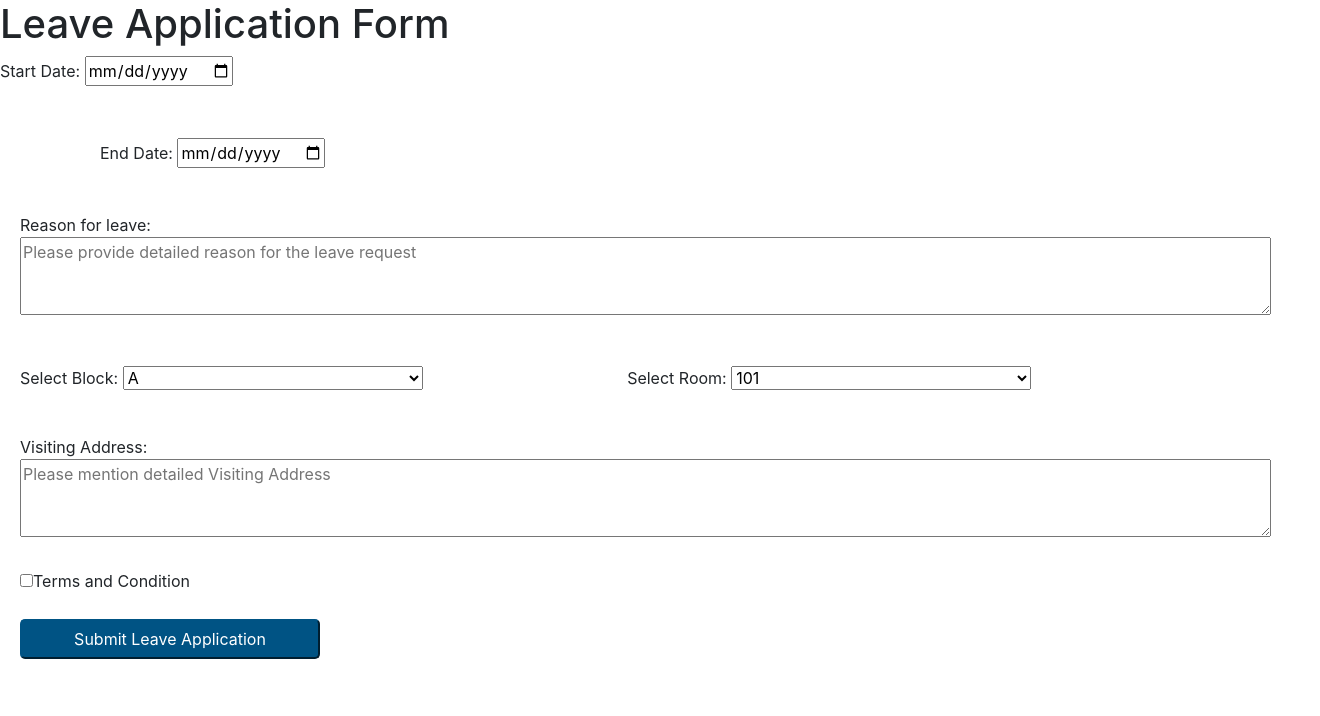
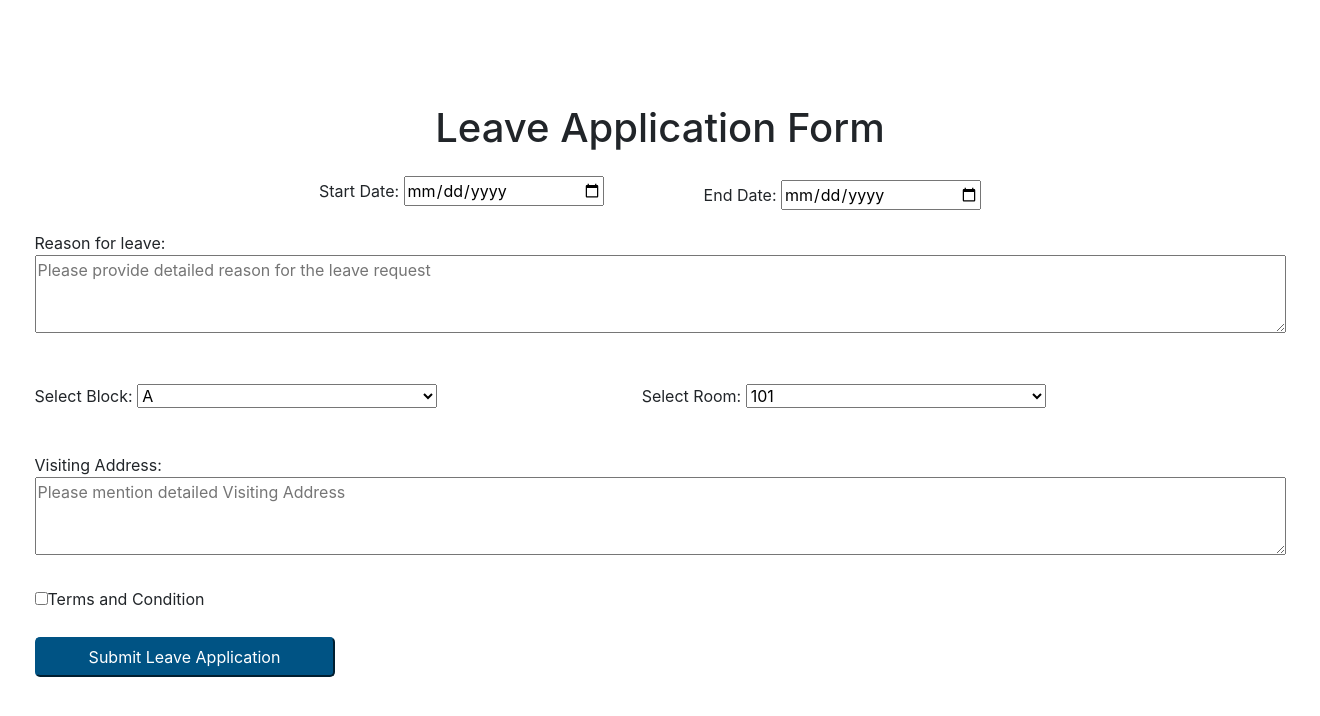
Before and after one commit to sankett13/Advance-Leave-Management-System, a Django app: page /leaveapply/ in a window 1320 px wide. Shown: the top 716 px of the page. Run offline with Django 5.2, Linux system fonts and the light colour scheme; some libraries are stand-ins or nearby versions.

Commit message:
applyleave

```diff
--- a/main/static/css/apply_leave.css
+++ b/main/static/css/apply_leave.css
@@ -2,7 +2,22 @@
     text-align: left;
     margin: 10px 20px;
 }
-
+.leave{
+    background-color: white;
+    position: absolute;
+    top: 50%;
+    left: 50%;
+    transform: translate(-50%, -50%);
+    height: 70%;
+    width: 40%;
+    display: flex;
+    flex-direction: column;
+    justify-content: center;
+    align-items: center;
+}
+.startdate , .enddate{
+    width: 200px;
+}
 .form{
     text-align: left;
     margin: 70px 200px;
--- a/main/templates/apply_leave.html
+++ b/main/templates/apply_leave.html
@@ -18,18 +18,19 @@
 </head>
 
 <body>
-    <div>
+    <div class="container leave">
         <h1>Leave Application Form</h1>
         <form action="{% url 'leaveapply' %}" method="post">
             {% csrf_token %}
-
+            <div class="d-flex align-items-center justify-content-center">
+                <div class="justify-content-left"></div>
             <label for="start_date">Start Date:
-                <input type="date" name="start_date" id="start_date" required>
-            </label><br><br>
+                <input type="date" name="start_date" id="start_date" class="startdate" required>
+            </label>
 
             <label for="end_date" class="box2">End Date:
-                <input type="date" name="end_date" id="end_date" required>
-            </label><br><br>
+                <input type="date" name="end_date" id="end_date" class="enddate" required>
+            </label></div>
 
             <label for="reason" class="text-area">Reason for leave:<br>
                 <textarea name="reason" rows="3" cols="120" placeholder="Please provide detailed reason for the leave request" required></textarea>
```
Also changed, not shown: db.sqlite3.
